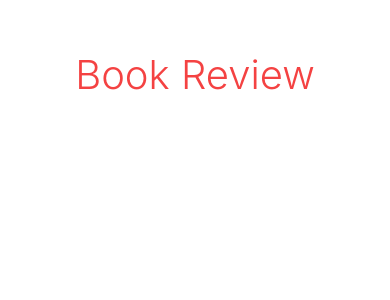
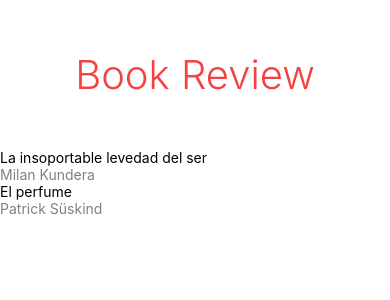
Before and after one commit to gemme/BookReview, a React Native app: screen / in a window 390 px wide. Shown: the top 300 px of the page. Built offline with nearby package versions, Linux system fonts and the light colour scheme.

Commit message:
text and view book review

```diff
--- a/App.js
+++ b/App.js
@@ -22,6 +22,10 @@ export default class App extends Component<Props> {
           fontWeight: '300'
 
         }}>Book Review</Text>
+        <Text>La insoportable levedad del ser</Text>
+        <Text style={{ color: 'grey'}}>Milan Kundera</Text>
+        <Text>El perfume</Text>
+        <Text style={{ color: 'grey'}}>Patrick Süskind</Text>
       </View>
     );
   }
```
